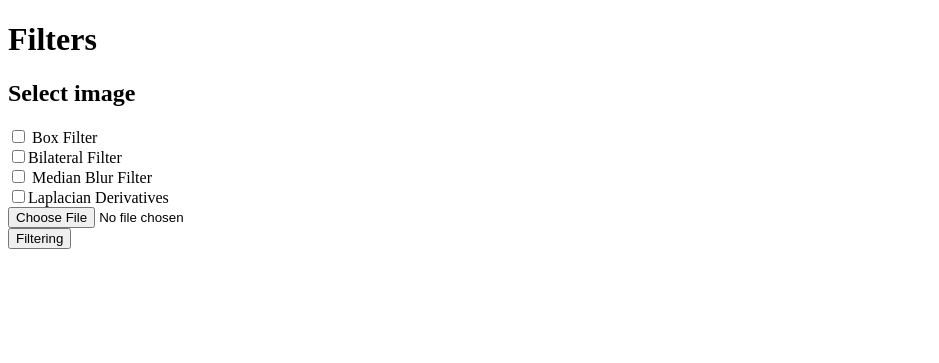
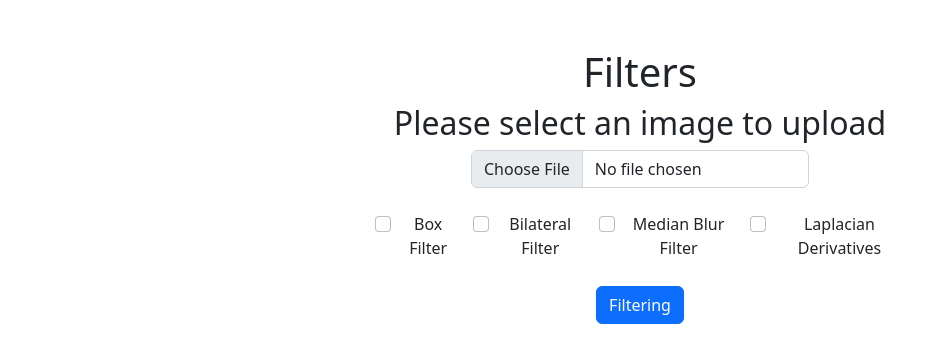
Before and after one commit to olzhasSanatbek/filters, a Flask app: page / in a window 1280 px wide. Shown: the top 363 px of the page, without its empty margins (0-939 px from the left). Run offline with Flask 2, Linux system fonts and the light colour scheme; some libraries are stand-ins or nearby versions.

Commit message:
change index.html

```diff
--- a/templates/index.html
+++ b/templates/index.html
@@ -6,6 +6,8 @@
         <meta http-equiv="X-UA-Compatible" content="ie=edge">
         <link rel="stylesheet" href="https://cdnjs.cloudflare.com/ajax/libs/bootstrap/5.2.2/js/bootstrap.min.js"
         integrity="sha384-0evHe/X+R7YkIZDRvuzKMRqM+OrBnVFBL6DOitfPri4tjfHxaWutUpFmBp4vmVor" crossorigin="anonymous">
+        <!-- CSS only -->
+        <link href="https://cdn.jsdelivr.net/npm/bootstrap@5.2.2/dist/css/bootstrap.min.css" rel="stylesheet" integrity="sha384-Zenh87qX5JnK2Jl0vWa8Ck2rdkQ2Bzep5IDxbcnCeuOxjzrPF/et3URy9Bv1WTRi" crossorigin="anonymous">
         <title>Filters</title>
     </head>
     <body>
@@ -13,7 +15,7 @@
             <div class="row">
                 <div class="col-6 mx-auto mt-5 text-center">
                     <h1>Filters</h1>
-                    <h2>Select image</h2>
+                    <h2 class="mb -4">Please select an image to upload</h2>
                     <form method="post" enctype="multipart/form-data">
                         {{ upload_form.hidden_tag() }}
 
@@ -21,32 +23,60 @@
                             <span style="color:red;">{{ error }}</span>
                         {% endfor %}
 
-                        <input type=checkbox name=filters value='Box Filter'> Box Filter <br/>
-                        <input type=checkbox name=filters value='Bilateral Filter'>Bilateral Filter<br/>
-                        <input type=checkbox name=filters value='Median Blur Filter'> Median Blur Filter <br/>
-                        <input type=checkbox name=filters value='Laplacian Derivatives'>Laplacian Derivatives<br/>
-
                         <div class="row justify-content-center">
-                            <div class="col-auto">
+                            <div class="col-auto mb-4">
                                 {{ upload_form.photo(class="form-control") }}
                             </div>
+                            <div class="d-flex mb-4">
+                                <div class="form-check mx-2">
+                                    <input name=filters class="form-check-input" type="checkbox" value="Box Filter" id="boxFilter">
+                                    <label class="form-check-label" for="boxFilter">
+                                        Box Filter
+                                    </label>
+                                </div>
+                                <div class="form-check mx-2">
+                                    <input name=filters class="form-check-input" type="checkbox" value="Bilateral Filter" id="bilateralFilter">
+                                    <label class="form-check-label" for="bilateralFilter">
+                                        Bilateral Filter
+                                    </label>
+                                </div>
+                                <div class="form-check mx-2">
+                                    <input name=filters class="form-check-input" type="checkbox" value="Median Blur Filte" id="medianBlurFilter">
+                                    <label class="form-check-label" for="medianBlurFilter">
+                                        Median Blur Filter
+                                    </label>
+                                </div>
+                                <div class="form-check mx-2">
+                                    <input name=filters class="form-check-input" type="checkbox" value="Laplacian Derivatives" id="laplacianDerivatives">
+                                    <label class="form-check-label" for="laplacianDerivatives">
+                                        Laplacian Derivatives
+                                    </label>
+                                </div>
+                            </div>
+
                             <div class="col-auto">
-                                {{ filtering_form.submit(class="btn btn-succes") }}
+                                {{ filtering_form.submit(class="btn btn-primary") }}
                             </div>
                         </div>
+
+
                     </form>
-                     {% if filtering_file_url %}
-                        <div class="mt-5">
+
+
+                    <div class="d-flex flex-row justify-content-around">
+                    {% if upload_file_url %}
+                        <div class="mx-3">
+                            <h3>Original</h3>
+                            <img src="{{ upload_file_url }}" style="width: 600px">
+                        </div>
+                    {% endif %}
+                    {% if filtering_file_url %}
+                        <div class="mx-3">
                             <h3>After filtering</h3>
                             <img src="{{ filtering_file_url }}" style = "width: 600px;">
                         </div>
                     {% endif %}
-                    {% if upload_file_url %}
-                        <div>
-                            <h3>Original</h3>
-                            <img src="{{ upload_file_url }}" style="width: 600px">
-                        </div>
-                    {% endif %}
+                    </div>
                 </div>
             </div>
 
```
